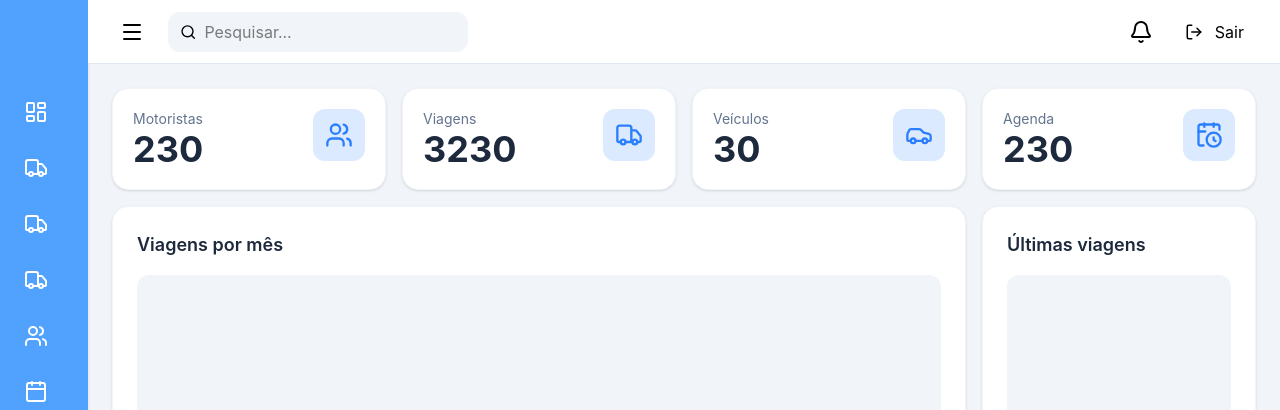
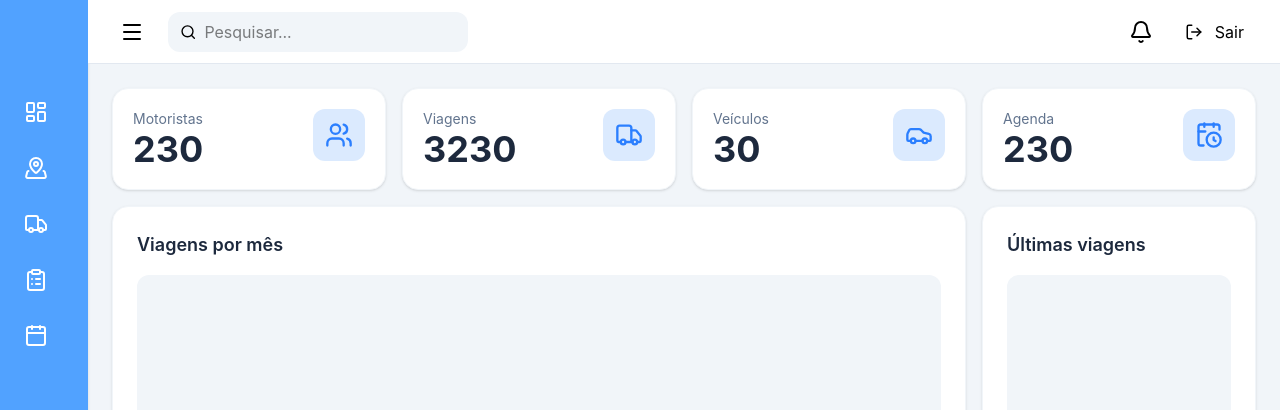
Before and after one commit to Micaelns/zelo-frota-front, a React (Vite) app: page / in a window 1280 px wide. Shown: the top 410 px of the page. Built offline with nearby package versions, Linux system fonts and the light colour scheme.

Commit message:
chore: ajuste de icones

```diff
--- a/src/app/layouts/Slidebar.tsx
+++ b/src/app/layouts/Slidebar.tsx
@@ -2,7 +2,8 @@ import {
   LayoutDashboard,
   Truck,
   Calendar,
-  Users,
+  MapPinned,
+  ClipboardList,
 } from "lucide-react";
 import { SidebarItem } from "./SlidebarItem";
 
@@ -46,7 +47,7 @@ export function Sidebar({ collapsed }: SidebarProps) {
         />
 
         <SidebarItem
-          icon={<Truck />}
+          icon={<MapPinned />}
           label="Viagens"
           route="/"
           collapsed={collapsed}
@@ -60,16 +61,9 @@ export function Sidebar({ collapsed }: SidebarProps) {
         />
 
         <SidebarItem
-          icon={<Truck />}
+          icon={<ClipboardList />}
           label="Tipo de veiculos"
           route="/vehicle-types"
-          collapsed={collapsed}
-        />
-
-        <SidebarItem
-          icon={<Users />}
-          label="Motoristas"
-          route="/"
           collapsed={collapsed}
         />
 
```
